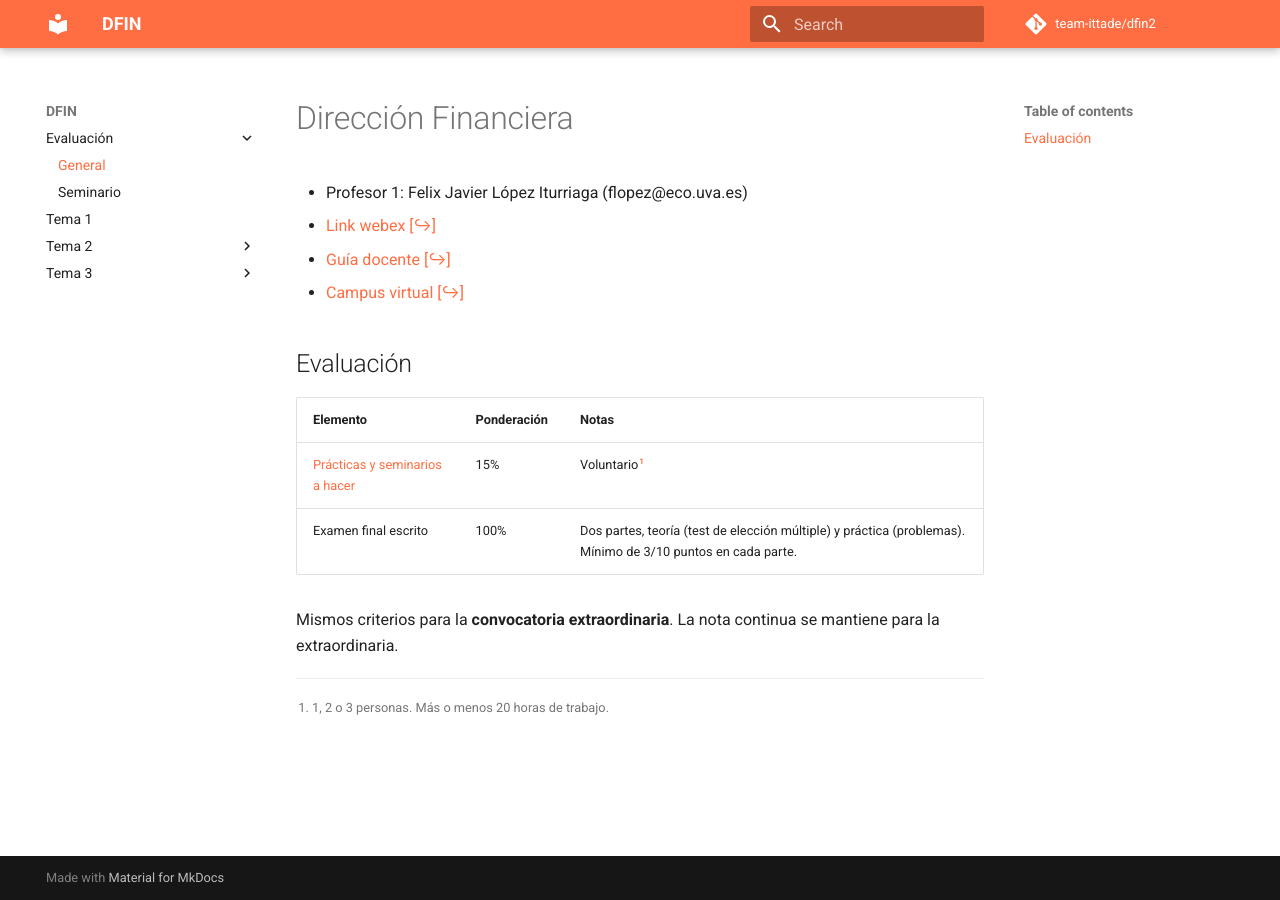
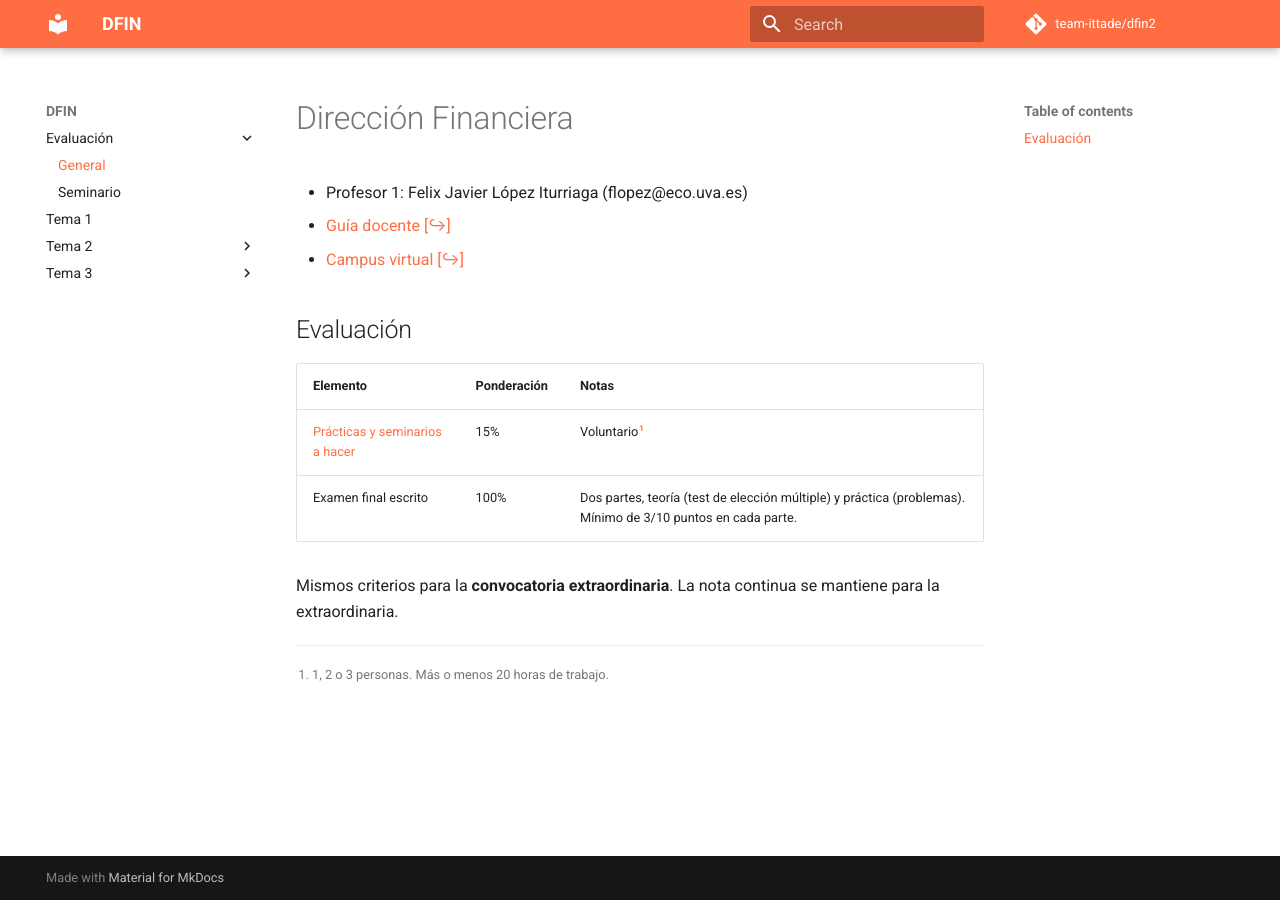
Before and after one commit to team-ittade/dfin2, an MkDocs documentation site: the page built from docs/index.md, in a window 1280 px wide. Built offline with MkDocs 1.6.1 and Material for MkDocs 9.7.7, drawn with Linux system fonts in a browser that asks for light colours; comment, search, counter and statistics services are not loaded.

Commit message:
chore: remove webex links

```diff
--- a/docs/index.md
+++ b/docs/index.md
@@ -1,7 +1,6 @@
 # Dirección Financiera
 
 - Profesor 1: Felix Javier López Iturriaga (flopez@eco.uva.es)
-- [Link webex](https://universidaddevalladolid.webex.com/universidaddevalladolid/j.php?MTID=mb708f9a748c069ed6675fa39a5306374){: .elink}
 - [Guía docente](https://campusvirtual.uva.es/pluginfile.php/1686878/mod_resource/content/1/Guia%20docente%202020-21.pdf){: .elink}
 - [Campus virtual](https://campusvirtual.uva.es/course/view.php?id=34221){: .elink}
 
```
